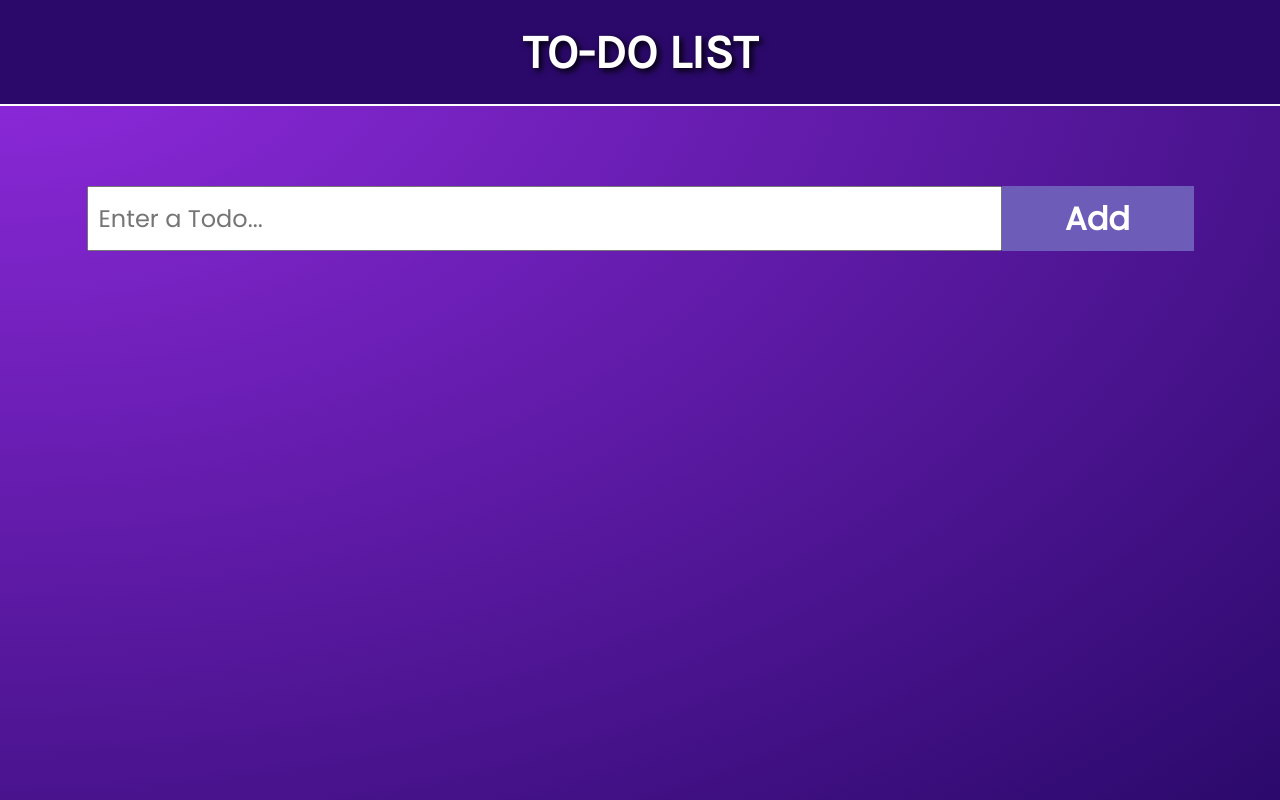
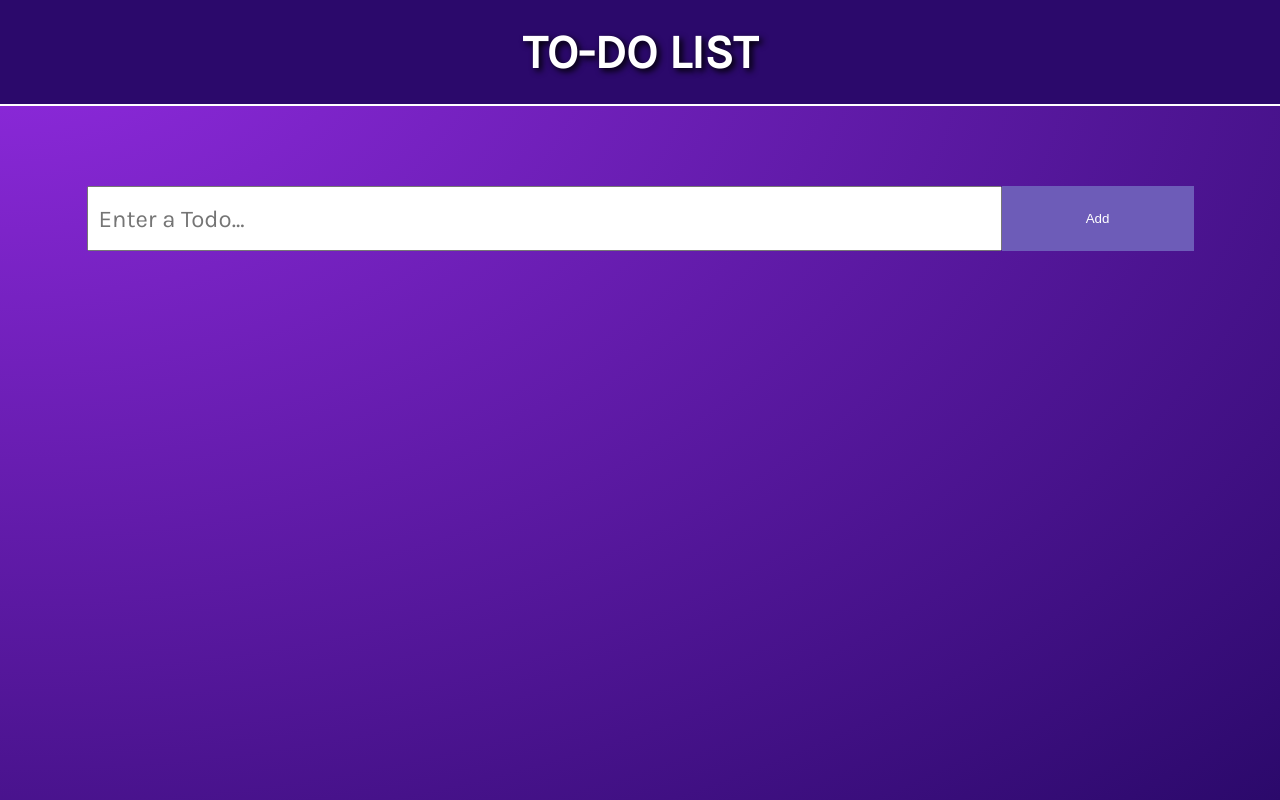
Before and after one commit to Cornerstone-04/todo-app, a React (Create React App) app: page / in a window 1280 px wide. Built offline with nearby package versions, Linux system fonts and the light colour scheme; a web font is replaced by a local one.

Commit message:
Updated UI

```diff
--- a/src/App.css
+++ b/src/App.css
@@ -5,8 +5,7 @@ body {
     min-height: 100vh;
     margin: 0;
     padding: 0;
-    padding-bottom: 30px;
-    /* background: #2e5090; */
+    padding-bottom: 20px;
 }
 
 .App {
--- a/src/index.css
+++ b/src/index.css
@@ -7,11 +7,10 @@ html {
 body {
     font-family: 'Poppins', sans-serif;
     box-sizing: border-box;
-    /* background-color: #e2dfdf; */
 }
 
 code {
-    font-family: source-code-pro, Menlo, Monaco, Consolas, 'Courier New', monospace;
+    font-family: 'Dank Mono', monospace;
 }
 
 body::-webkit-scrollbar {
--- a/src/styles/text.css
+++ b/src/styles/text.css
@@ -8,23 +8,20 @@ form {
 }
 
 .inputSection {
-    font-size: 1.5rem;
     padding: 0 5px 0 10px;
     width: 70%;
     height: 61px;
     outline: none;
     border: 2px solid none;
     transition: .3s linear;
-    font-family: "Poppins", sans-serif;
+    font: 1.5rem "Karla", sans-serif;
     outline: none;
 }
 
 form button {
-    font-family: "Poppins", sans-serif;
+    font-family: 900 2rem "Karla", sans-serif;
     background-color: #6d5cb8;
     color: #ffffff;
-    font-weight: 700;
-    font-size: 2rem;
     width: 15%;
     height: 65px;
     padding: 0;
```
